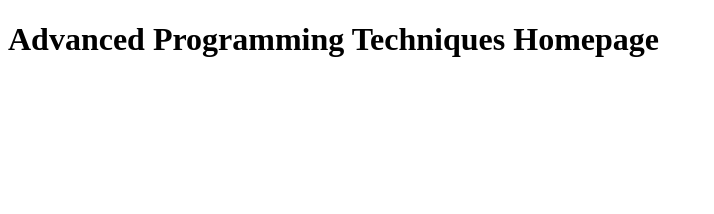
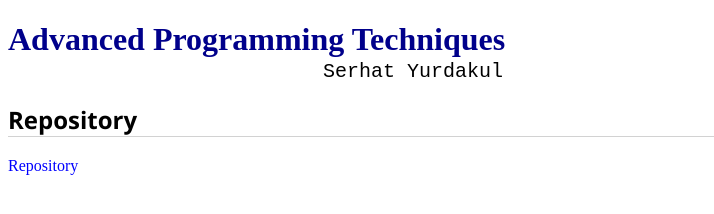
Before and after one commit to serhat-yurdakul/serhat-yurdakul.github.io, a plain HTML site: page index.html in a window 1280 px wide. Shown: the whole page, without its empty margins (0-714 px from the left). Drawn offline with Linux system fonts and the light colour scheme.

Commit message:
Update index.html

```diff
--- a/index.html
+++ b/index.html
@@ -6,10 +6,50 @@
     <meta name="viewport" content="width=device-width, initial-scale=1.0">
     <meta name="Description" content="Advanced Programming Techniques Homepage ">
 
+    <title>Advanced Programming Techniques Homepage</title>
 
-<title>Advanced Programming Techniques Homepage</title>
+    <style>
+        li {
+            font-size: 20px;
+            font-family: Cambria, Cochin, Georgia, Times, 'Times New Roman', serif;
+            color: darkred;
+            margin-top: 10px;
+        }
+
+        li :hover {
+            color: darkblue;
+        }
+
+        a {
+            color: blue;
+            text-decoration: double;
+        }
+
+        h1 {
+            color: darkblue;
+        }
+
+        h2 {
+            color: #000000;
+            font-weight: 600;
+            font-style: normal;
+            font-family: 'Segoe UI', Tahoma, Geneva, Verdana, sans-serif;
+            border-bottom: 0.75px solid #adadad8c;
+        }
+
+        p {
+            font-size: 20px;
+            font-family: monospace;
+            margin-left: 315px;
+            margin-top: -20px;
+        }
+    </style>
 </head>
 <body>
-    <h1>Advanced Programming Techniques Homepage</h1>
+    <h1 id= "serhat-yurdakul">Advanced Programming Techniques </h1>
+    <p> Serhat Yurdakul</p>
+    <i><h2>Repository</h2></i>
+    <a href="https://github.com/serhat-yurdakul/advance-programming-techniques">Repository</a>
+
 </body>
 </html>
```
